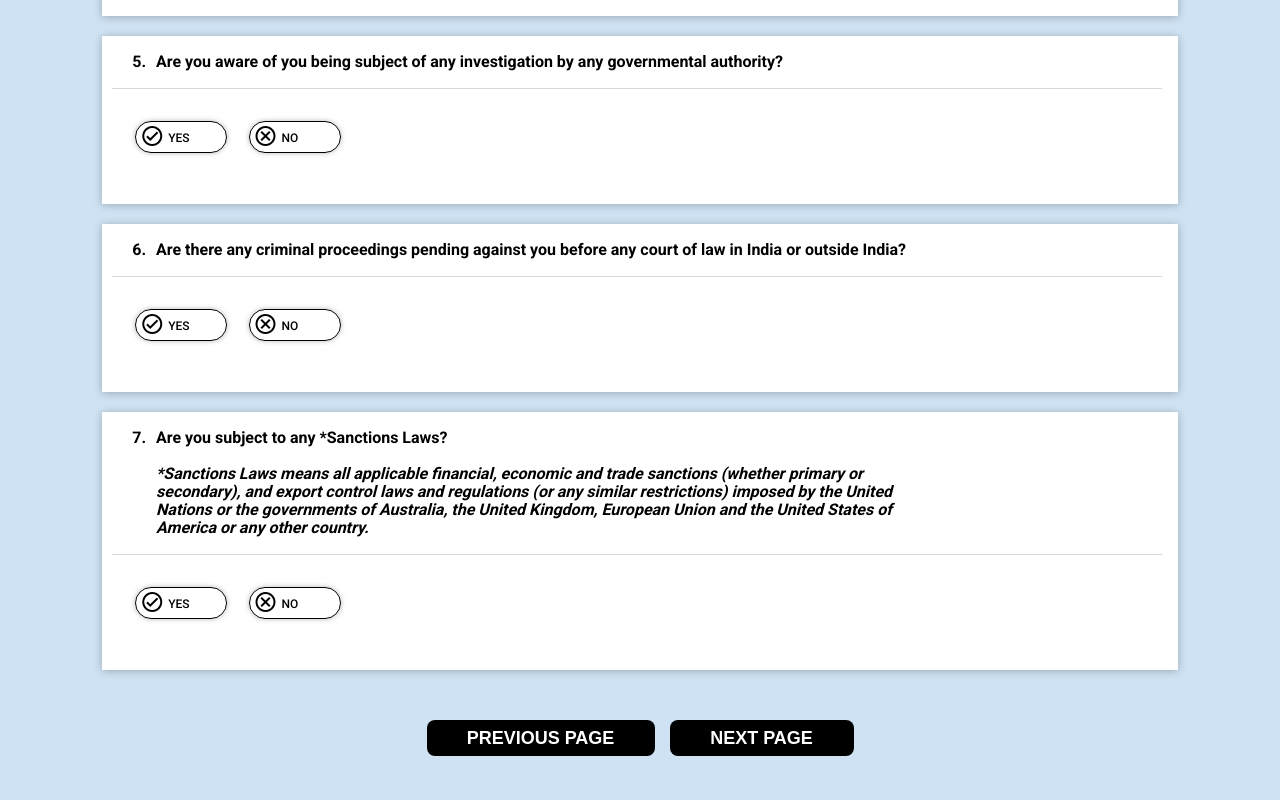
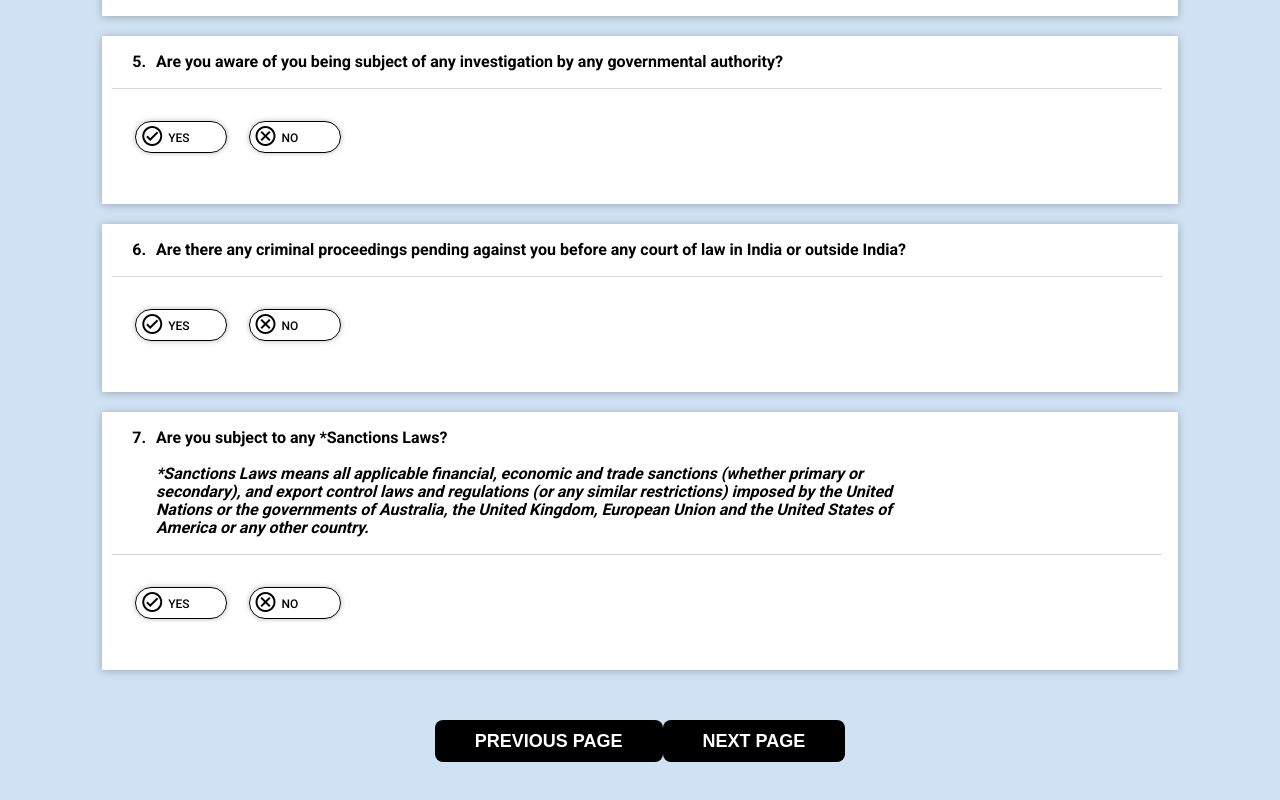
Before and after one commit to jyothikiran843/project, a plain HTML site: page index.html in a window 1280 px wide. Shown: the part 1014-1814 px from the top of the page. Drawn offline with Linux system fonts and the light colour scheme.

Commit message:
flex changes

```diff
--- a/styles.css
+++ b/styles.css
@@ -64,9 +64,6 @@ body{
         top: 55% !important;
         font-size: 15px;
         color: red;
-    }
-    .nav-buttons{
-        padding: 0px;
     }
 }
 .question-div{
@@ -227,13 +224,8 @@ b{
     letter-spacing: 0.2px;
     line-height: 14px;
 }
-/* #progress-bar{
-    height: 11px;
-    width: 165px;
-} */
 .answered{
-    margin-left: 120px;
-    flex-grow: 1;
+    /* flex-grow: 1; */
     display: flex;
 }
 .estimated-time{
@@ -263,14 +255,20 @@ b{
     width: 100%;
     height: max-content;
     display: flex;
+    align-items: center;
     justify-content: center;
-    flex-wrap: wrap;
+    flex-direction: row;
+}
+.buttons{
+    flex-shrink: 1;
+    display: flex;
+    align-items: center;
+    text-align: center;
 }
 .nav-buttons{
     cursor: pointer;
-    height: 36px;
-    padding: 0px;
-    width: 228px;
+    text-align: center;
+    padding: 11px 40px 10px 40px;
     font-family: myriad-pro, Arial, sans-serif;
     font-size: 18px;
     font-weight: 600;
@@ -278,10 +276,6 @@ b{
     background-color: black;
     border: none;
     border-radius: 8px;
-}
-.nav-buttons:last-child{
-    margin-left: 11px;
-    width: 184px;
 }
 #progress-bar{
     margin-top: 5px;
```
